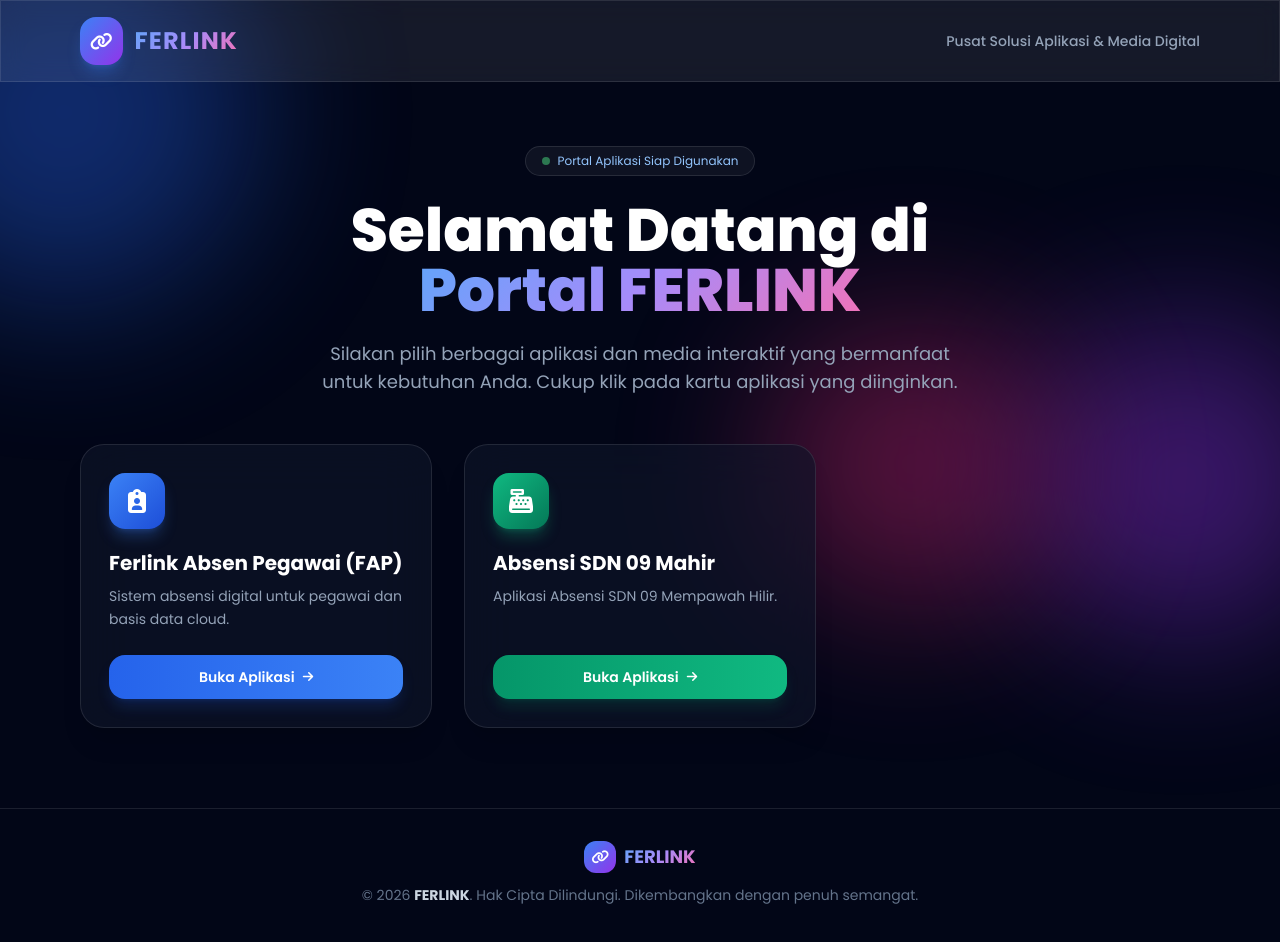
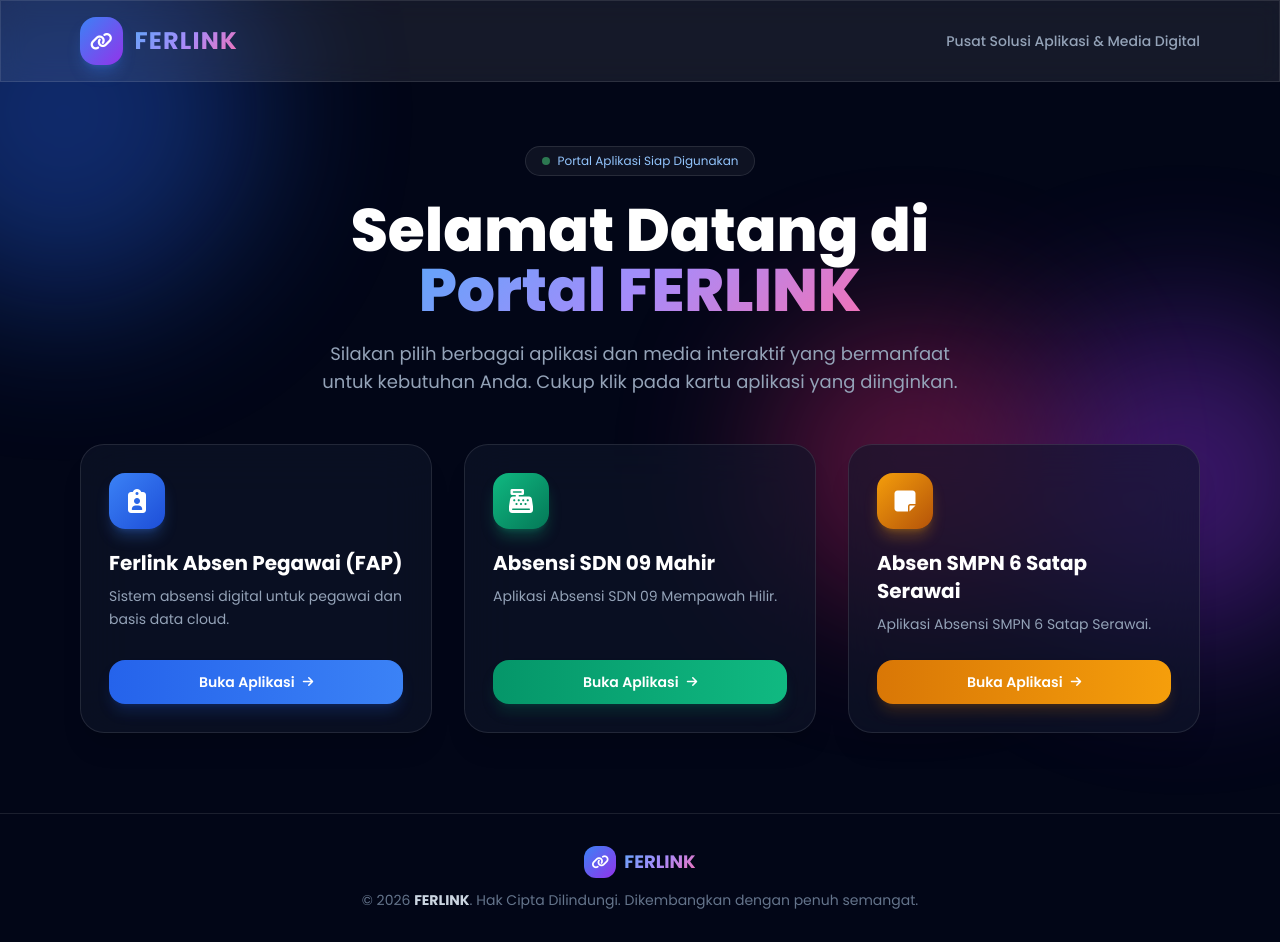
Before and after one commit to amaryasircanva-ai/ferlinksite-2, a plain HTML site: page index.html in a window 1280 px wide. Drawn offline with nearby package versions, Linux system fonts and the light colour scheme.

Commit message:
kartu sd9 dan smp 6

```diff
--- a/index.html
+++ b/index.html
@@ -129,7 +129,7 @@
                 </a>
             </div>
 
-            <!-- Kartu 2: Ferlink Kasir -->
+            <!-- Kartu 2: absen sdn 09 mahir -->
 
             <div class="group relative bg-slate-900/60 backdrop-blur-xl rounded-3xl p-7 border border-white/10 shadow-xl transition-all duration-500 card-glow flex flex-col justify-between overflow-hidden">
                 <div class="absolute inset-0 bg-gradient-to-br from-emerald-600/10 to-transparent opacity-0 group-hover:opacity-100 transition-opacity duration-500"></div>
@@ -144,14 +144,14 @@
                     </p>
                 </div>
 
-                <a href="https://sdnmempawahhilir81-sketch.github.io/fapsdn9mahir/" class="relative inline-flex items-center justify-center w-full bg-gradient-to-r from-emerald-600 to-emerald-500 hover:from-emerald-500 hover:to-emerald-400 text-white font-semibold py-3 px-5 rounded-2xl text-sm transition-all duration-300 shadow-lg shadow-emerald-600/20 group-hover:shadow-emerald-500/40">
+                <a href="https://amaryasircanva-ai.github.io/fapsdn9mahir/" class="relative inline-flex items-center justify-center w-full bg-gradient-to-r from-emerald-600 to-emerald-500 hover:from-emerald-500 hover:to-emerald-400 text-white font-semibold py-3 px-5 rounded-2xl text-sm transition-all duration-300 shadow-lg shadow-emerald-600/20 group-hover:shadow-emerald-500/40">
                     Buka Aplikasi
                     <i class="fa-solid fa-arrow-right ml-2 text-xs group-hover:translate-x-1 transition-transform"></i>
                 </a>
             </div>
 
 
-            <!-- Kartu 3: Ferlink Catat Pesan
+            <!-- Kartu 3: absen smpn 6 satap serawai -->
             <div class="group relative bg-slate-900/60 backdrop-blur-xl rounded-3xl p-7 border border-white/10 shadow-xl transition-all duration-500 card-glow flex flex-col justify-between overflow-hidden">
                 <div class="absolute inset-0 bg-gradient-to-br from-amber-600/10 to-transparent opacity-0 group-hover:opacity-100 transition-opacity duration-500"></div>
 
@@ -159,18 +159,18 @@
                     <div class="w-14 h-14 rounded-2xl bg-gradient-to-br from-amber-500 to-amber-700 text-white flex items-center justify-center text-2xl mb-5 shadow-lg shadow-amber-500/30 group-hover:scale-110 transition-transform duration-300">
                         <i class="fa-solid fa-note-sticky"></i>
                     </div>
-                    <h3 class="text-xl font-bold text-white mb-2">Ferlink Catat Pesan</h3>
+                    <h3 class="text-xl font-bold text-white mb-2">Absen SMPN 6 Satap Serawai</h3>
                     <p class="text-slate-400 text-sm leading-relaxed mb-6">
-                        Solusi praktis untuk mencatat dan mengelola pesan masuk, catatan penting, atau pengingat pelanggan.
+                        Aplikasi Absensi SMPN 6 Satap Serawai.
                     </p>
                 </div>
 
-                <a href="./catat-pesan/" class="relative inline-flex items-center justify-center w-full bg-gradient-to-r from-amber-600 to-amber-500 hover:from-amber-500 hover:to-amber-400 text-white font-semibold py-3 px-5 rounded-2xl text-sm transition-all duration-300 shadow-lg shadow-amber-600/20 group-hover:shadow-amber-500/40">
+                <a href="https://amaryasircanva-ai.github.io/fapsmp6serawai/" class="relative inline-flex items-center justify-center w-full bg-gradient-to-r from-amber-600 to-amber-500 hover:from-amber-500 hover:to-amber-400 text-white font-semibold py-3 px-5 rounded-2xl text-sm transition-all duration-300 shadow-lg shadow-amber-600/20 group-hover:shadow-amber-500/40">
                     Buka Aplikasi
                     <i class="fa-solid fa-arrow-right ml-2 text-xs group-hover:translate-x-1 transition-transform"></i>
                 </a>
             </div>
--->
+
             <!-- Kartu 4: Media Pembelajaran
             <div class="group relative bg-slate-900/60 backdrop-blur-xl rounded-3xl p-7 border border-white/10 shadow-xl transition-all duration-500 card-glow flex flex-col justify-between overflow-hidden sm:col-span-2 lg:col-span-1">
                 <div class="absolute inset-0 bg-gradient-to-br from-purple-600/10 to-transparent opacity-0 group-hover:opacity-100 transition-opacity duration-500"></div>
```
